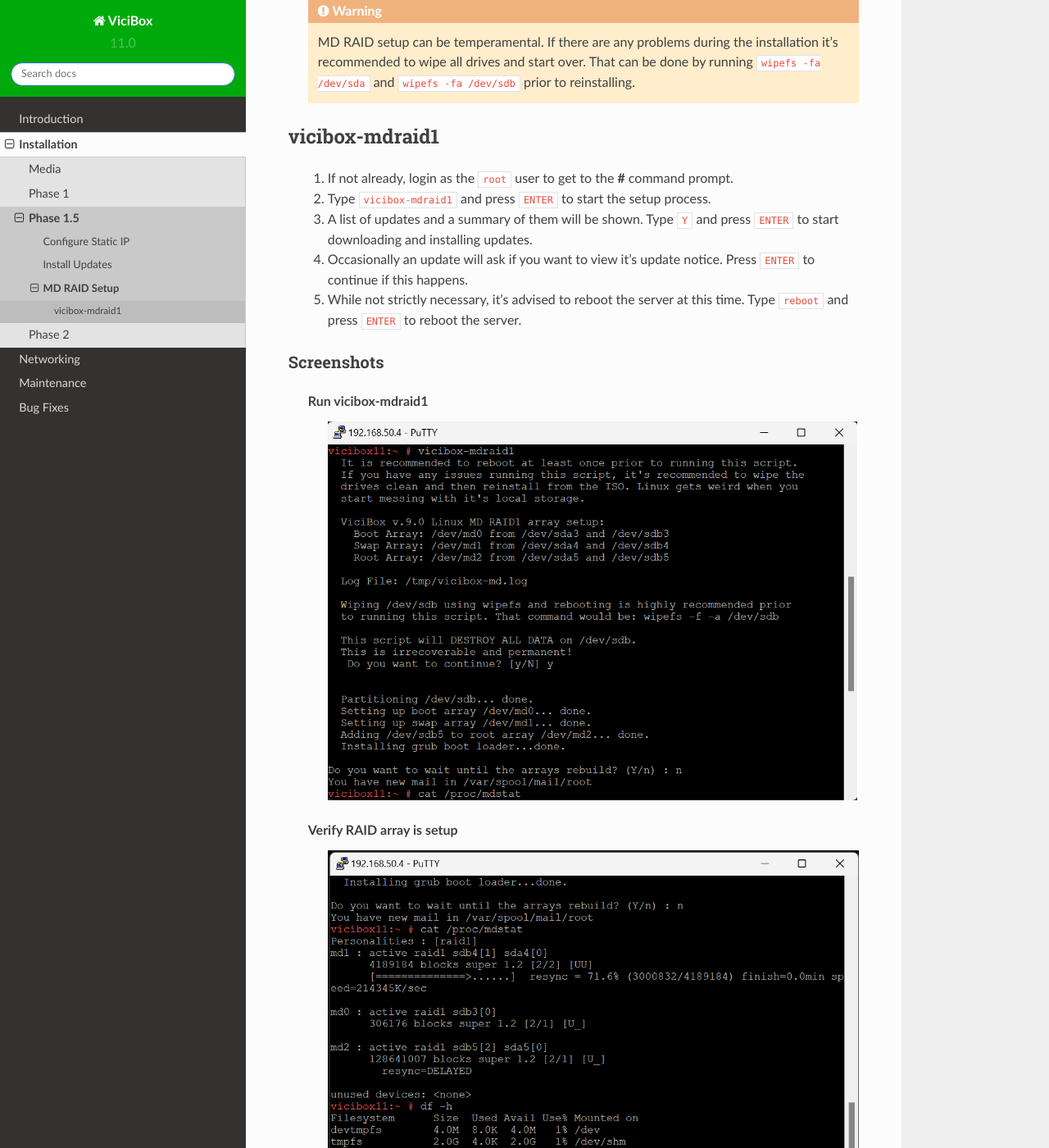
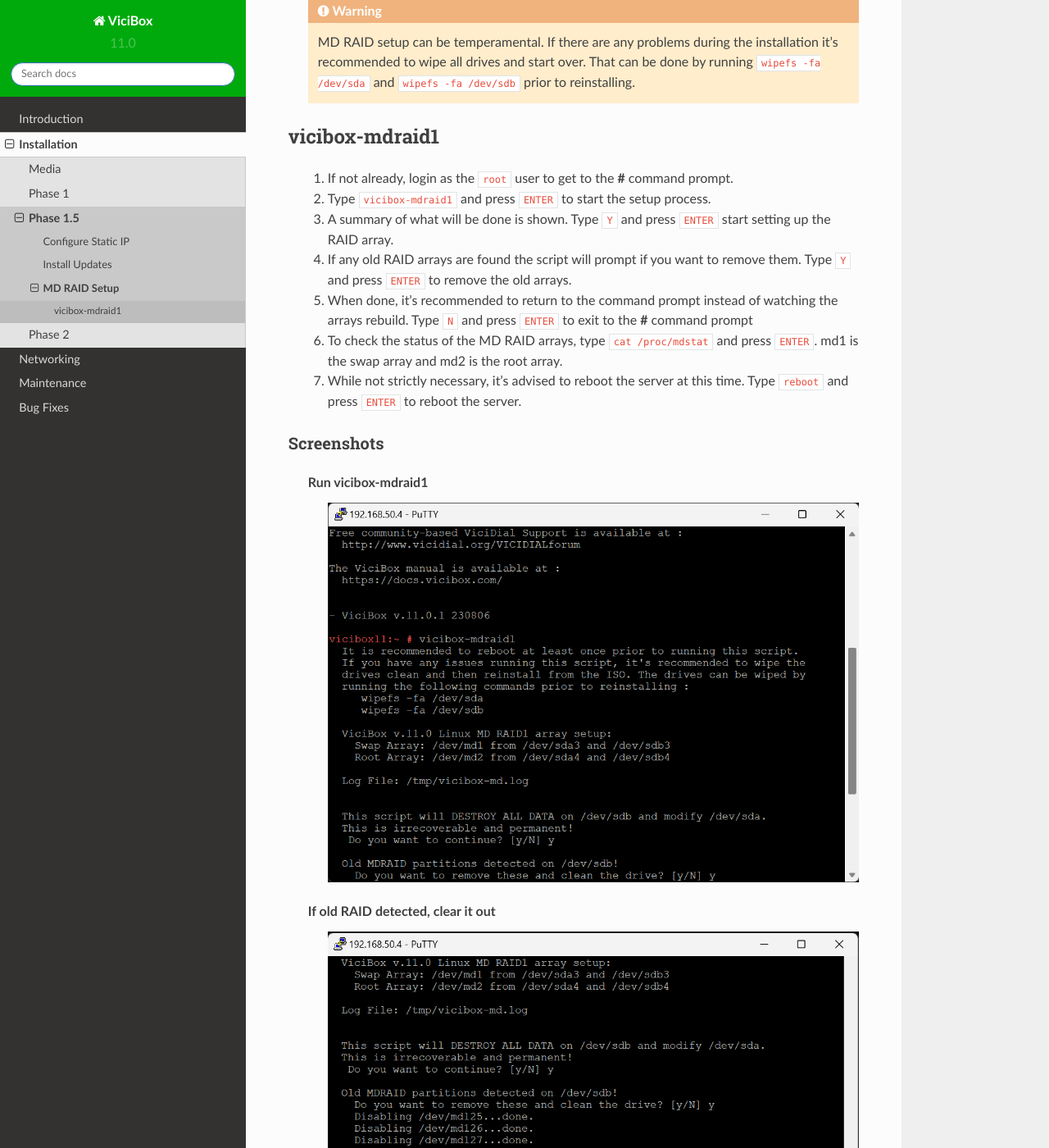
Before and after one commit to jamesvici/vicibox, a Sphinx documentation site: the page built from docs/source/installation/phase1_5/mdraid-setup.rst, in a window 1280 px wide and 1400 px high, scrolled down 281 px. Shown: the whole window at 82% size. Built offline with Sphinx 7.4.7 and the Read the Docs theme 2.0.0, drawn with Linux system fonts in a browser that asks for light colours.

Commit message:
new mdraid and 11.0.1 fixes

```diff
--- a/docs/source/installation/phase1_5/mdraid-setup.rst
+++ b/docs/source/installation/phase1_5/mdraid-setup.rst
@@ -11,10 +11,11 @@
 ===============
    #. If not already, login as the ``root`` user to get to the **#** command prompt.
    #. Type ``vicibox-mdraid1`` and press ``ENTER`` to start the setup process.
-   #. A list of updates and a summary of them will be shown. Type ``Y`` and press ``ENTER`` to start downloading and installing updates.
-   #. Occasionally an update will ask if you want to view it's update notice. Press ``ENTER`` to continue if this happens.
+   #. A summary of what will be done is shown. Type ``Y`` and press ``ENTER`` start setting up the RAID array.
+   #. If any old RAID arrays are found the script will prompt if you want to remove them. Type ``Y`` and press ``ENTER`` to remove the old arrays.
+   #. When done, it's recommended to return to the command prompt instead of watching the arrays rebuild. Type ``N`` and press ``ENTER`` to exit to the **#** command prompt
+   #. To check the status of the MD RAID arrays, type ``cat /proc/mdstat`` and press ``ENTER``. md1 is the swap array and md2 is the root array.
    #. While not strictly necessary, it's advised to reboot the server at this time. Type ``reboot`` and press ``ENTER`` to reboot the server.
-
 
 
 Screenshots
@@ -24,8 +25,13 @@
          :alt: Add second drive and setup RAID 1
          :width: 665
 
+   If old RAID detected, clear it out
+      .. figure:: mdraid-2.png
+         :alt: If old RAID arrays are found, try to remove them
+         :width: 665
+
    Verify RAID array is setup
-      .. figure:: mdraid-2.png
+      .. figure:: mdraid-3.png
          :alt: Reboot for good measure for any system updates
          :width: 665
 
```
Also changed, not shown: docs/source/installation/phase1_5/mdraid-1.png, docs/source/installation/phase1_5/mdraid-2.png, docs/source/installation/phase1_5/mdraid-3.png (added).
